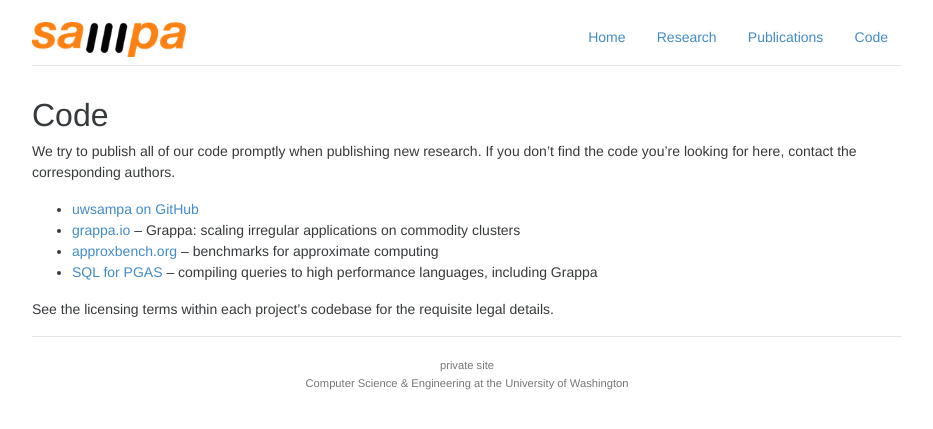
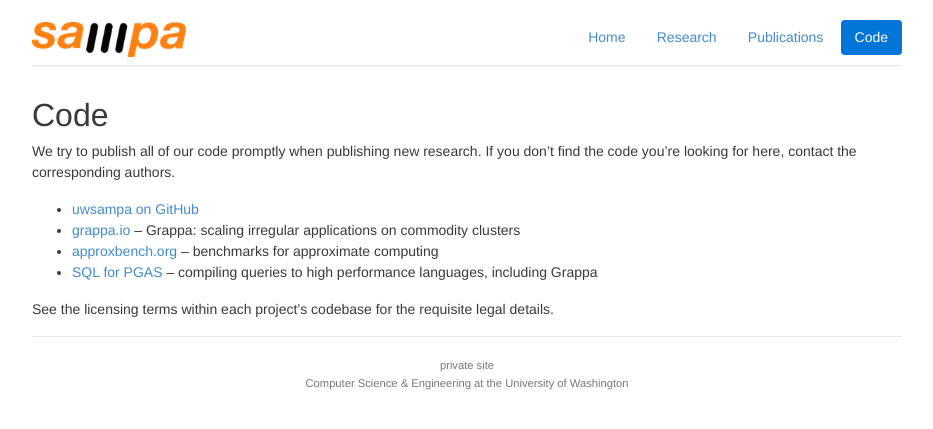
Before and after one commit to uwsampa/sampa-public, a Jekyll site: the page built from code.md, in a window 1280 px wide. Shown: the top 429 px of the page, without its empty margins (173-1106 px from the left). Built offline with Jekyll 4.4.1, drawn with Linux system fonts in a browser that asks for light colours; nearby versions of some CDN libraries; Markdown is read by kramdown in place of the engine named in the settings.

Commit message:
fix navigation highlight bug
thanks @xiw!

```diff
--- a/_layouts/base.html
+++ b/_layouts/base.html
@@ -20,10 +20,11 @@
                     alt="Sampa" id="logo">
             </a>
             <ul class="nav nav-pills pull-right">
-                  {% assign shorturl = page.url | replace:'index.html','' %}
+                  {% assign shorturl = page.url | replace:'.html','' | replace:'index','' %}
                   {% for item in site.navigation %}
+                    {% assign myshorturl = item.link | replace:'.html','' %}
                     <li class="nav-item">
-                      <a class="nav-link {% if item.link == shorturl %}active{% endif %}" href="{{ site.base }}{{ item.link }}">
+                      <a class="nav-link {% if myshorturl == shorturl %}active{% endif %}" href="{{ site.base }}{{ item.link }}">
                         {{ item.title }}
                       </a>
                     </li>
```
